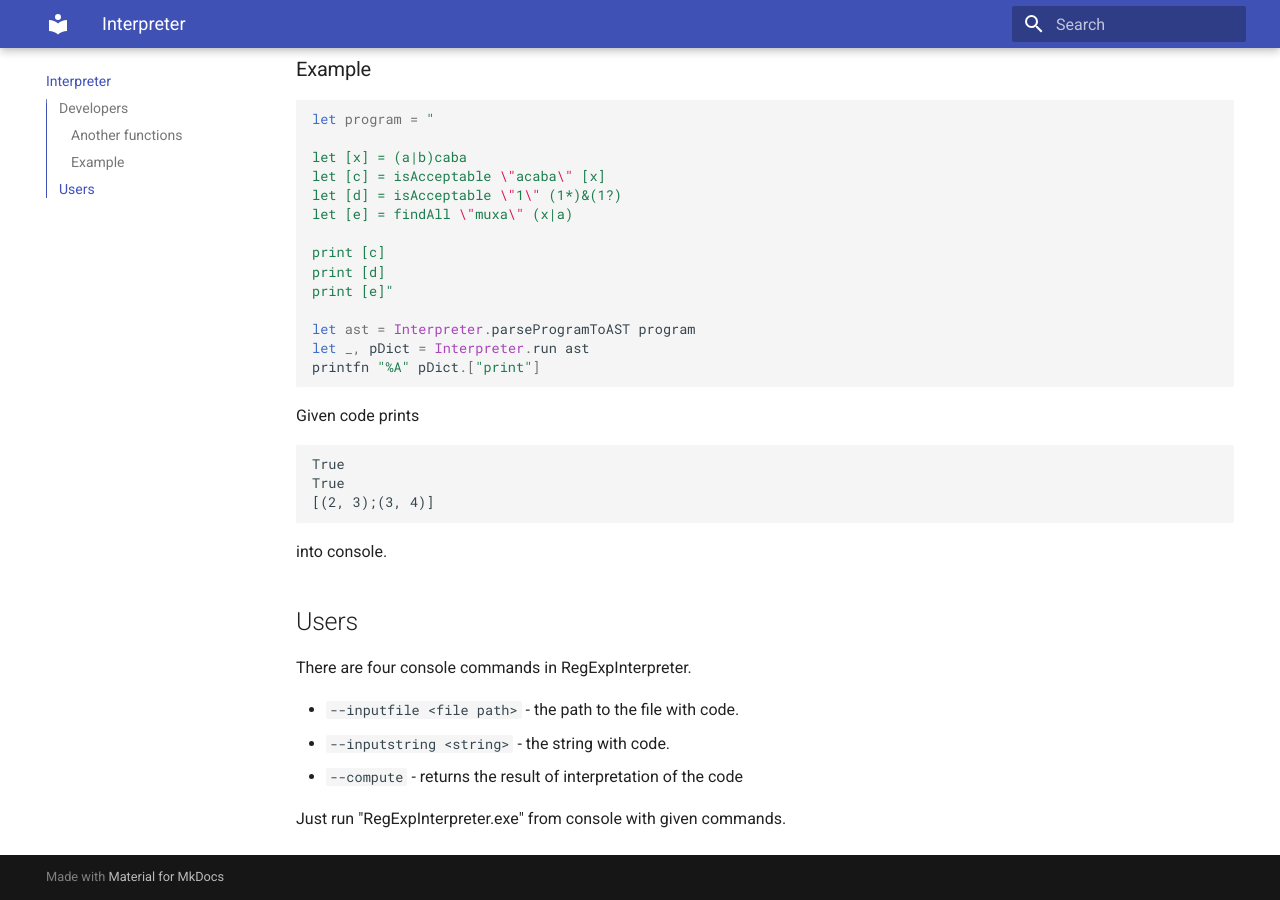
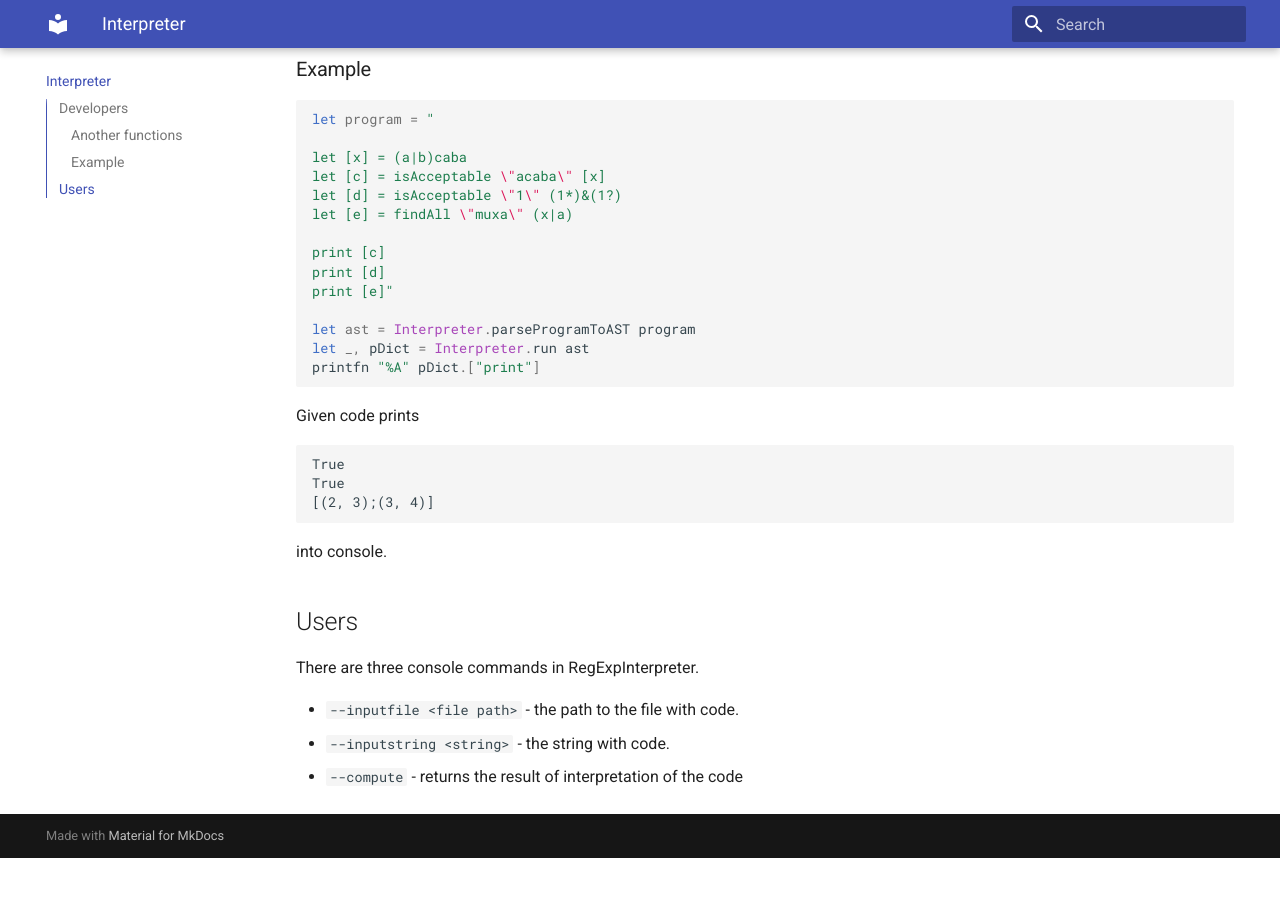
Before and after one commit to alexander-kurdakov/RegExpInterpreter, an MkDocs documentation site: the page built from docs/Interpreter.md, in a window 1280 px wide and 900 px high, scrolled down 538 px. Built offline with MkDocs 1.6.1 and Material for MkDocs 9.7.7, drawn with Linux system fonts in a browser that asks for light colours; after the commit the page ends 1396 px from its top, so only the background shows below that.

Commit message:
prelast fix in docs

```diff
--- a/docs/Interpreter.md
+++ b/docs/Interpreter.md
@@ -39,10 +39,8 @@ into console.
 
 ## Users
 
-There are four console commands in RegExpInterpreter.
+There are three console commands in RegExpInterpreter.
 
 * `--inputfile <file path>` - the path to the file with code.
 * `--inputstring <string>` - the string with code.
 * `--compute` - returns the result of interpretation of the code
-
-Just run "RegExpInterpreter.exe" from console with given commands.
```
